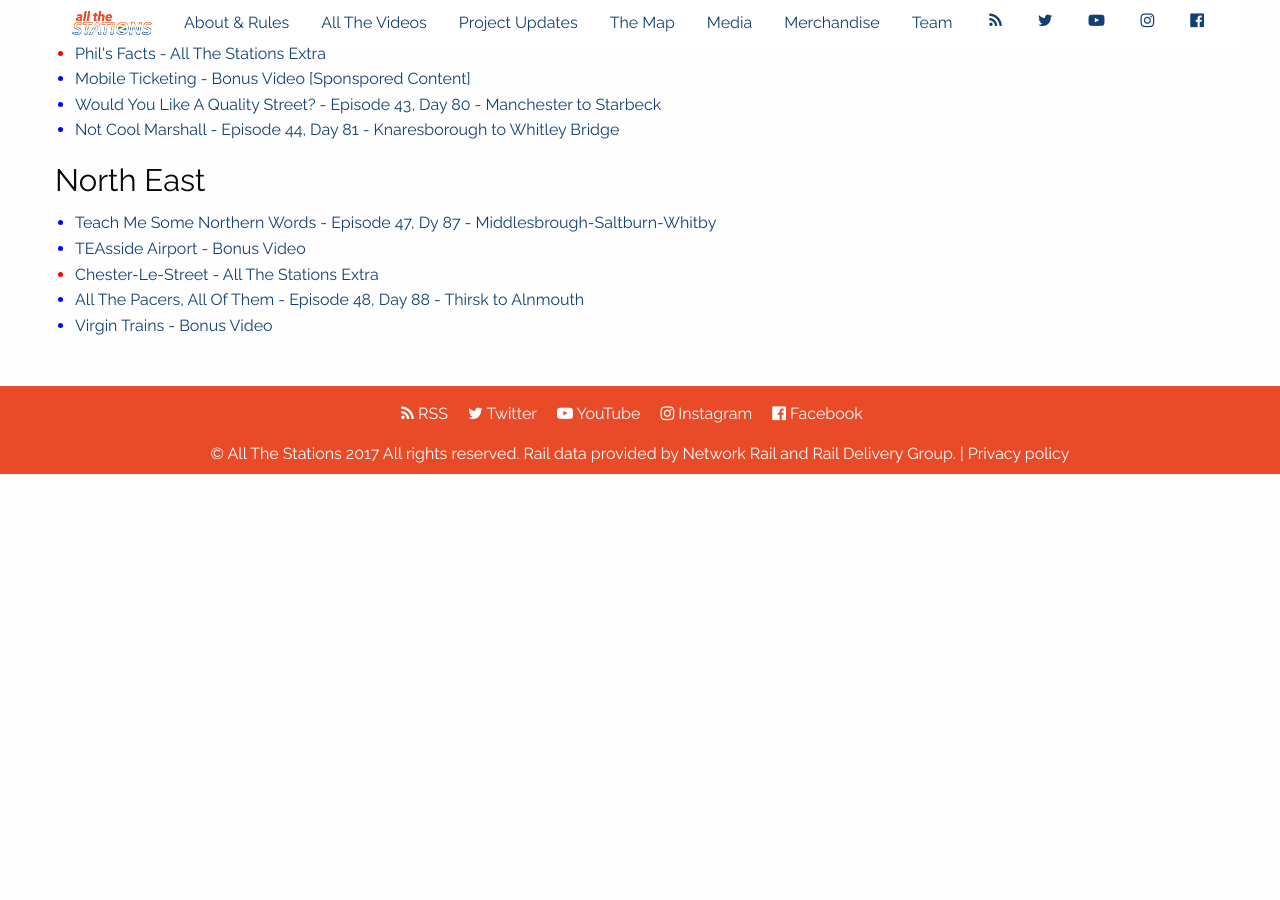
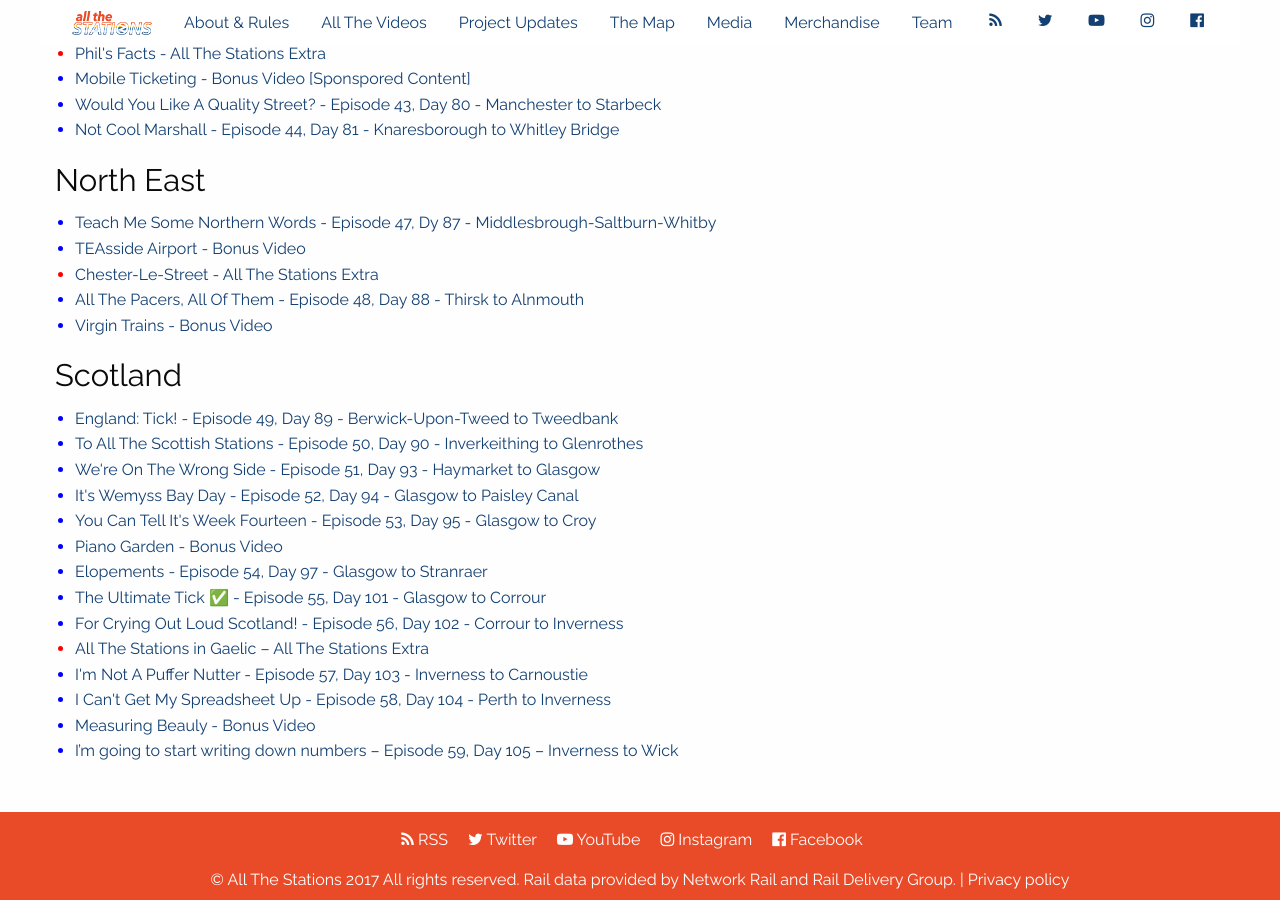
Before and after one commit to khawkins98/all-the-stations, a Jekyll site: the page built from videos.md, in a window 1280 px wide and 900 px high, scrolled down 2813 px. Built offline with Jekyll 4.4.1, drawn with Linux system fonts in a browser that asks for light colours; nearby versions of some CDN libraries; comment, search, counter and statistics services are not loaded; before the commit the page ends 3287 px from its top, so only the background shows below that.

Commit message:
Update videos.md

```diff
--- a/videos.md
+++ b/videos.md
@@ -136,3 +136,20 @@ For those of you who want to enjoy the journey from beginning to end here's the
 <span class="li bl">{% include partial_youtube.html id="AHrIufNLs4U" title="All The Pacers, All Of Them - Episode 48, Day 88 - Thirsk to Alnmouth" %}</span>
 <span class="li bl">{% include partial_youtube.html id="bVO3RftUQnI" title="Virgin Trains - Bonus Video" %}</span>
 </ul>
+### Scotland
+<ul>
+<span class="li bl">{% include partial_youtube.html id="_JQFrgsp37U" title="England: Tick! - Episode 49, Day 89 - Berwick-Upon-Tweed to Tweedbank" %}</span>
+<span class="li bl">{% include partial_youtube.html id="Onvv9bpl--I" title="To All The Scottish Stations - Episode 50, Day 90 - Inverkeithing to Glenrothes" %}</span>
+<span class="li bl">{% include partial_youtube.html id="oTGVzbfRUdY" title="We're On The Wrong Side - Episode 51, Day 93 - Haymarket to Glasgow" %}</span>
+<span class="li bl">{% include partial_youtube.html id="Oe3y1RMhbRM" title="It's Wemyss Bay Day - Episode 52, Day 94 - Glasgow to Paisley Canal" %}</span>
+<span class="li bl">{% include partial_youtube.html id="pyIIU8XZ6oo" title="You Can Tell It's Week Fourteen - Episode 53, Day 95 - Glasgow to Croy" %}</span>
+<span class="li bl">{% include partial_youtube.html id="xyAekz2f7Pw" title="Piano Garden - Bonus Video" %}</span>
+<span class="li bl">{% include partial_youtube.html id="xcSkwG8Gy1w" title="Elopements - Episode 54, Day 97 - Glasgow to Stranraer" %}</span>
+<span class="li bl">{% include partial_youtube.html id="0sjQusDdevM" title="The Ultimate Tick ✅  - Episode 55, Day 101 - Glasgow to Corrour" %}</span>
+<span class="li bl">{% include partial_youtube.html id="zVgT2oFqj5k" title="For Crying Out Loud Scotland! - Episode 56, Day 102 - Corrour to Inverness" %}</span>
+<span class="li rd">{% include partial_youtube.html id="BQJebyu9oo4" title="All The Stations in Gaelic – All The Stations Extra" %}</span>
+<span class="li bl">{% include partial_youtube.html id="sJmMa3UovW0" title="I'm Not A Puffer Nutter - Episode 57, Day 103 - Inverness to Carnoustie" %}</span>
+<span class="li bl">{% include partial_youtube.html id="Ub51bGGVp78" title="I Can't Get My Spreadsheet Up - Episode 58, Day 104 - Perth to Inverness" %}</span>
+<span class="li bl">{% include partial_youtube.html id="BQ4-Dmdqbo" title="Measuring Beauly - Bonus Video" %}</span>
+<span class="li bl">{% include partial_youtube.html id="OvUkhNQOO_Q" title="I’m going to start writing down numbers – Episode 59, Day 105 – Inverness to Wick" %}</span>
+</ul>
```
